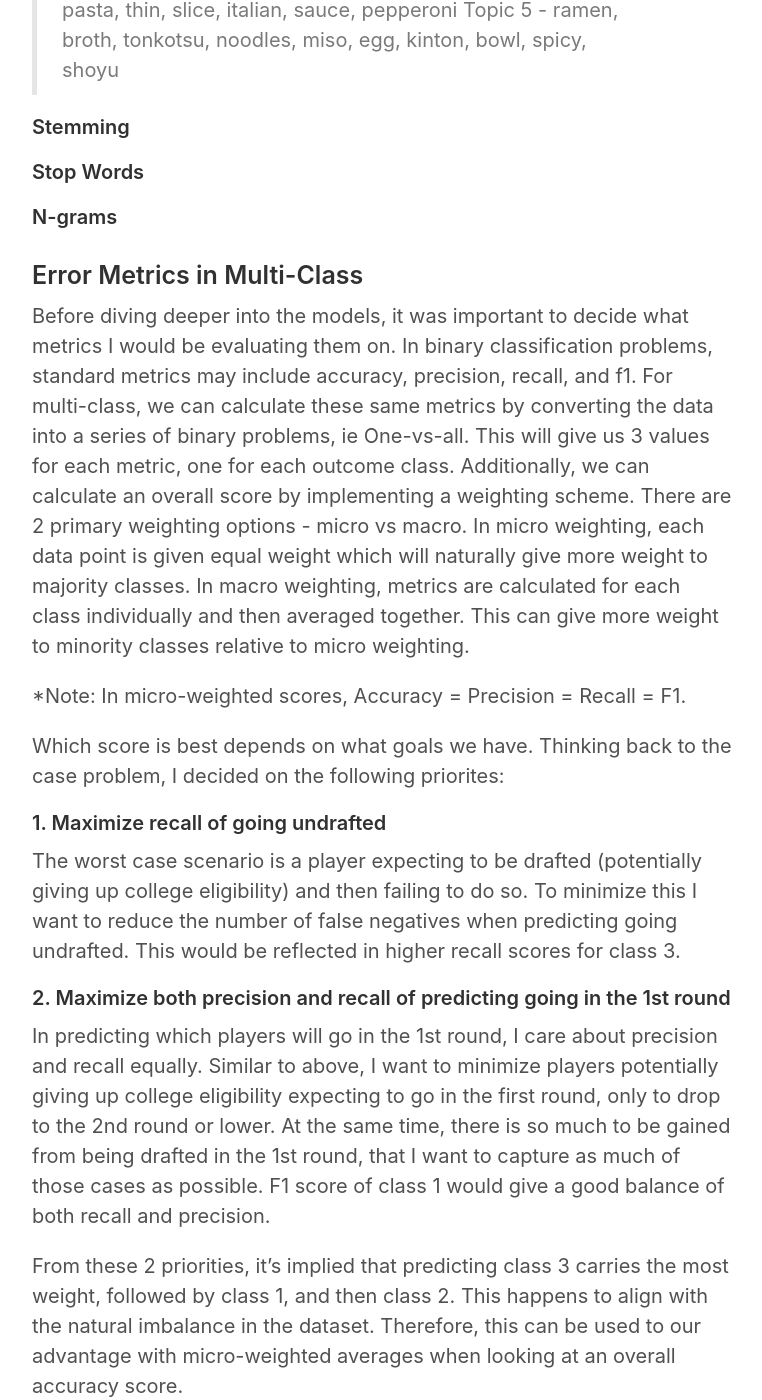
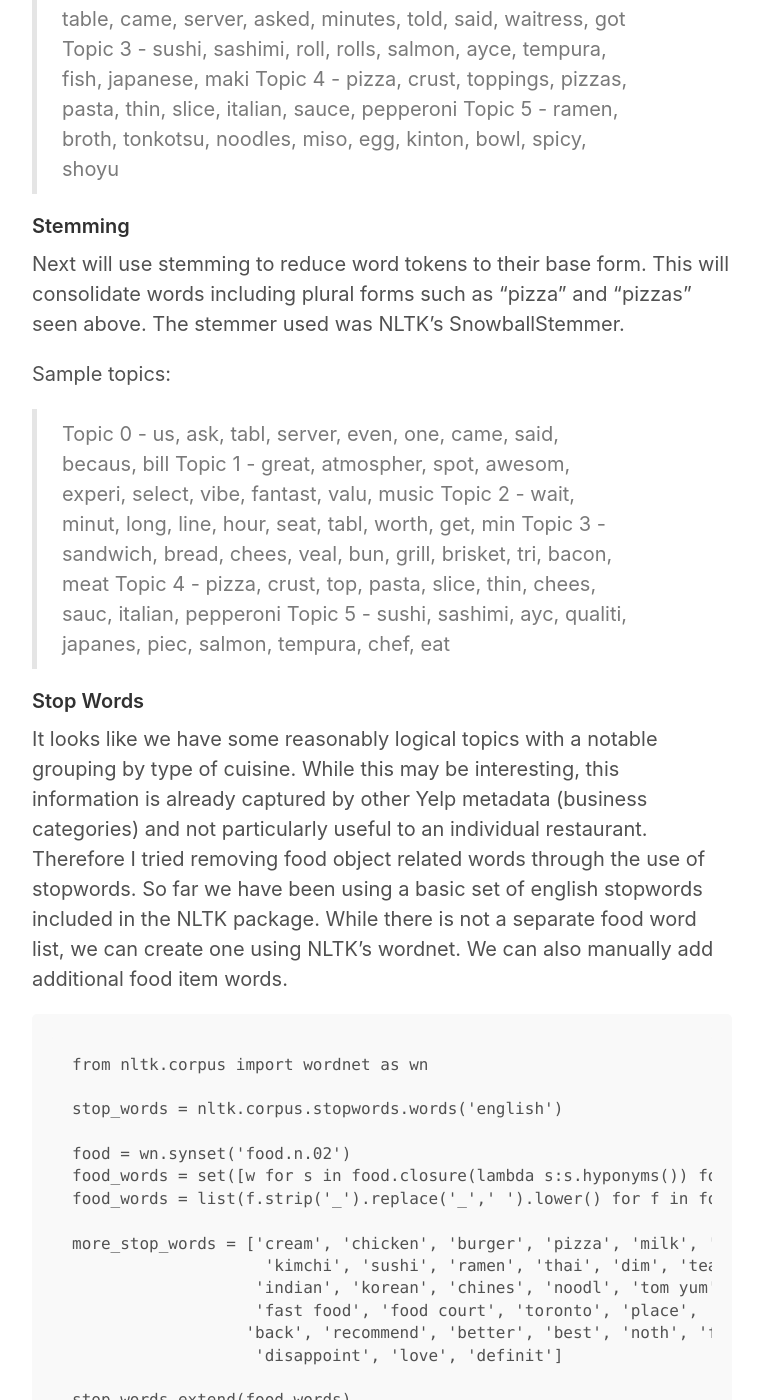
Before and after one commit to enndy6285/enndy6285.github.io, a Jekyll site: the page built from _posts/2020-05-28-nlp.md, in a window 1280 px wide and 1400 px high, scrolled down 1565 px. Shown: the whole window, without its empty margins (258-1020 px from the left). Built offline with Jekyll 4.4.1, drawn with Linux system fonts in a browser that asks for light colours; some of the changed text lies outside the part shown.

Commit message:
updating blog 4

````diff
--- a/_posts/2020-05-28-nlp.md
+++ b/_posts/2020-05-28-nlp.md
@@ -13,7 +13,7 @@ The goal of this project is to use NLP techniques to analyze Yelp text reviews i
 Data was obtained from the Yelp Open Dataset available at [Yelp Open Dataset](https://www.kaggle.com/yelp-dataset/yelp-dataset). It was uploaded into MongoDB. A subset consisting of Toronto restaurant reviews was then downloaded for analysis
 
 ### Methodology
-Today we will focus on text preprocessing and how this affects our final analysis. Output we will be looking at will be topics generated after text vectorization (TF-IDF) and topic modeling (NMF, number of topics set at 50).
+Today we will focus on text preprocessing and how this affects our final analysis. NLTK packages were used for processing. Output we will be looking at will be topics generated after text vectorization (TF-IDF) and topic modeling (NMF, number of topics set at 50).
 
 ### Text Preprocessing
 Text preprocessing serves as the backbone of NLP. The phrase "garbage in, garbage out" certainly applies here.
@@ -21,48 +21,66 @@ Text preprocessing serves as the backbone of NLP. The phrase "garbage in, garbag
 #### Basic Text Cleaning
 First we will do some basic cleaning including removing special characters, punctuation, and capitalizations. This can be performed with regular expressions:
 
->   text = re.sub('\w*\d\w*', ' ', text)
-    text = re.sub('[%s]' % re.escape(string.punctuation), ' ', text.lower())
+```
+text = re.sub('\w*\d\w*', ' ', text)
+text = re.sub('[%s]' % re.escape(string.punctuation), ' ', text.lower())
+```
 
+Sample topics produced from topic modeling:
 >Topic  0 - salad, steak, dressing, greek, pasta, ordered, kale, caesar, bread, side
->Topic  1 - food, service, excellent, fast, slow, bad, authentic, ok, indian, customer
->Topic  2 - us, table, came, server, asked, minutes, told, said, waitress, got
->Topic  3 - sushi, sashimi, roll, rolls, salmon, ayce, tempura, fish, japanese, maki
->Topic  4 - pizza, crust, toppings, pizzas, pasta, thin, slice, italian, sauce, pepperoni
->Topic  5 - ramen, broth, tonkotsu, noodles, miso, egg, kinton, bowl, spicy, shoyu
-
-
+ Topic  1 - food, service, excellent, fast, slow, bad, authentic, ok, indian, customer
+ Topic  2 - us, table, came, server, asked, minutes, told, said, waitress, got
+ Topic  3 - sushi, sashimi, roll, rolls, salmon, ayce, tempura, fish, japanese, maki
+ Topic  4 - pizza, crust, toppings, pizzas, pasta, thin, slice, italian, sauce, pepperoni
+ Topic  5 - ramen, broth, tonkotsu, noodles, miso, egg, kinton, bowl, spicy, shoyu
 
 #### Stemming
+Next will use stemming to reduce word tokens to their base form. This will consolidate words including plural forms such as "pizza" and "pizzas" seen above. The stemmer used was NLTK's SnowballStemmer.
+
+Sample topics:
+>Topic  0 - us, ask, tabl, server, even, one, came, said, becaus, bill
+ Topic  1 - great, atmospher, spot, awesom, experi, select, vibe, fantast, valu, music
+ Topic  2 - wait, minut, long, line, hour, seat, tabl, worth, get, min
+ Topic  3 - sandwich, bread, chees, veal, bun, grill, brisket, tri, bacon, meat
+ Topic  4 - pizza, crust, top, pasta, slice, thin, chees, sauc, italian, pepperoni
+ Topic  5 - sushi, sashimi, ayc, qualiti, japanes, piec, salmon, tempura, chef, eat
 
 #### Stop Words
+It looks like we have some reasonably logical topics with a notable grouping by type of cuisine. While this may be interesting, this information is already captured by other Yelp metadata (business categories) and not particularly useful to an individual restaurant. Therefore I tried removing food object related words through the use of stopwords. So far we have been using a basic set of english stopwords included in the NLTK package. While there is not a separate food word list, we can create one using NLTK's wordnet. We can also manually add additional food item words.
+
+```
+from nltk.corpus import wordnet as wn
+
+stop_words = nltk.corpus.stopwords.words('english')
+
+food = wn.synset('food.n.02')
+food_words = set([w for s in food.closure(lambda s:s.hyponyms()) for w in s.lemma_names()])
+food_words = list(f.strip('_').replace('_',' ').lower() for f in food_words)
+
+more_stop_words = ['cream', 'chicken', 'burger', 'pizza', 'milk', 'pickl',
+                    'kimchi', 'sushi', 'ramen', 'thai', 'dim', 'tea', 'banh', 'khao',
+                   'indian', 'korean', 'chines', 'noodl', 'tom yum',
+                   'fast food', 'food court', 'toronto', 'place',
+                  'back', 'recommend', 'better', 'best', 'noth', 'favourit', 'favorit', 'star',
+                   'disappoint', 'love', 'definit']
+
+stop_words.extend(food_words)
+stop_words.extend(more_stop_words)
+```
+
+Sample topics:
+>Topic  0 - restaur, japanes, area, sum, italian, mani, famili, decor, authent, high
+ Topic  1 - great, atmospher, spot, awesom, vibe, select, fantast, valu, music, patio
+ Topic  2 - us, ask, tabl, server, came, said, told, bill, waitress, even
+ Topic  3 - food, authent, qualiti, atmospher, court, mediocr, mexican, fast, experi, bad
+ Topic  4 - good, pretti, overal, valu, thing, bake, usual, choic, ambienc, look
+ Topic  5 - veri, tasti, also, well, attent, clean, busi, pleasant, lot, happi
 
 #### N-grams
 
 
 
 
-
-### Error Metrics in Multi-Class
-Before diving deeper into the models, it was important to decide what metrics I would be evaluating them on. In binary classification problems, standard metrics may include accuracy, precision, recall, and f1. For multi-class, we can calculate these same metrics by converting the data into a series of binary problems, ie One-vs-all. This will give us 3 values for each metric, one for each outcome class. Additionally, we can calculate an overall score by implementing a weighting scheme. There are 2 primary weighting options - micro vs macro. In micro weighting, each data point is given equal weight which will naturally give more weight to majority classes. In macro weighting, metrics are calculated for each class individually and then averaged together. This can give more weight to minority classes relative to micro weighting.
-
-*Note: In micro-weighted scores, Accuracy = Precision = Recall = F1.
-
-Which score is best depends on what goals we have. Thinking back to the case problem, I decided on the following priorites:
-#### 1. Maximize recall of going undrafted
-The worst case scenario is a player expecting to be drafted (potentially giving up college eligibility) and then failing to do so. To minimize this I want to reduce the number of false negatives when predicting going undrafted. This would be reflected in higher recall scores for class 3.
-
-#### 2. Maximize both precision and recall of predicting going in the 1st round
-In predicting which players will go in the 1st round, I care about precision and recall equally. Similar to above, I want to minimize players potentially giving up college eligibility expecting to go in the first round, only to drop to the 2nd round or lower. At the same time, there is so much to be gained from being drafted in the 1st round, that I want to capture as much of those cases as possible. F1 score of class 1 would give a good balance of both recall and precision.
-
-From these 2 priorities, it's implied that predicting class 3 carries the most weight, followed by class 1, and then class 2. This happens to align with the natural imbalance in the dataset. Therefore, this can be used to our advantage with micro-weighted averages when looking at an overall accuracy score.
-
-In summary, I will use these metrics to evaluate the classification models:
-1. Class 0 Recall
-2. Class 1 F1
-3. Micro-weighted Accuracy
-
-### Selecting a Model
 The data was split into training and test sets. After running the 3 classification models on the training data with 10-fold cross validation, logistic regression and random forest appeared to perform best. The error metrics for both models are as follows:
 
 Logistic Regression metrics:
````
